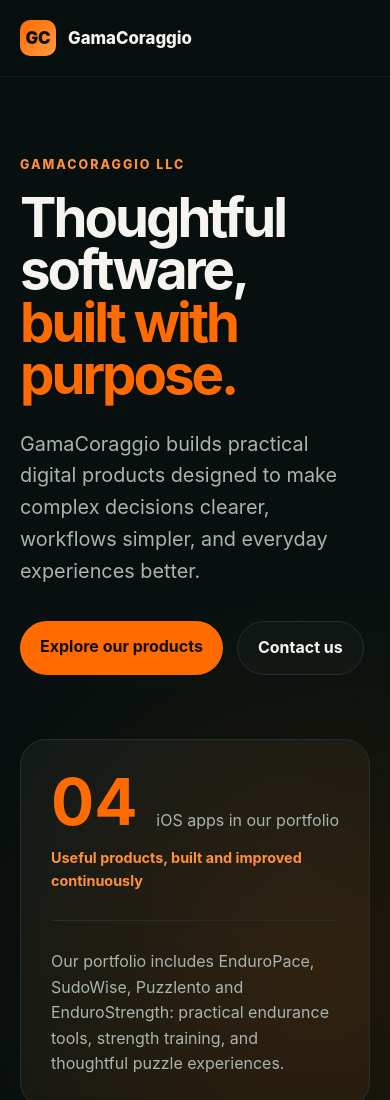
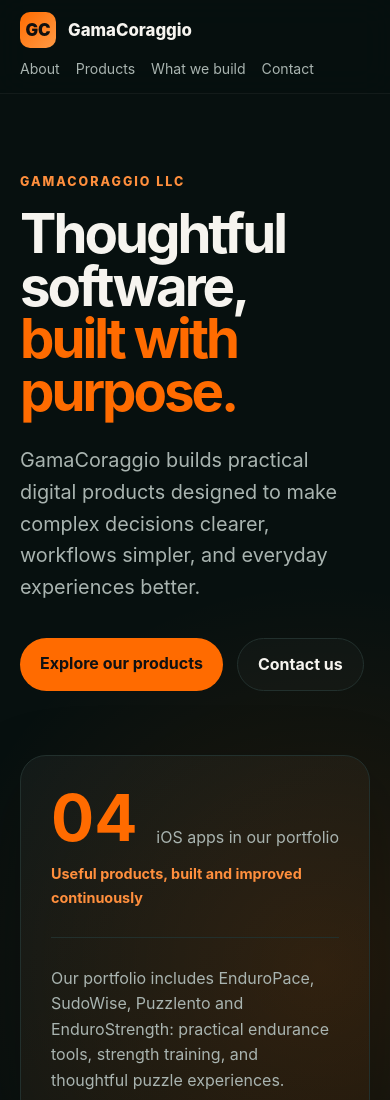
Before and after one commit to mmagriGH/gamacoraggio-site, a plain HTML site: page index.html in a window 390 px wide. Shown: the top 1100 px of the page. Drawn offline with Linux system fonts and the light colour scheme.

Commit message:
fix(site): keep mobile navigation visible and respect reduced motion

```diff
--- a/styles.css
+++ b/styles.css
@@ -106,10 +106,15 @@ footer{border-top:1px solid rgba(255,255,255,.05);padding:28px 0;color:var(--mut
 .footer-row{display:flex;justify-content:space-between;gap:24px;flex-wrap:wrap}
 .footer-row div{display:flex;gap:20px}
 @media (max-width:820px){
-  nav{display:none}
+  .nav{height:auto;min-height:76px;flex-wrap:wrap;gap:10px;padding:12px 0}
+  nav{display:flex;flex-wrap:wrap;gap:9px 16px;width:100%;font-size:.88rem}
   .hero{padding-top:78px}
   .hero-grid,.two-col,.product-card,.contact-card{grid-template-columns:1fr}
   .cards{grid-template-columns:1fr}
   h1{font-size:clamp(3rem,14vw,5rem)}
   .product-copy h2{font-size:2.7rem}
 }
+
+/* Keep all navigation visible to mobile visitors, keyboard users and VoiceOver. */
+a:focus-visible{outline:2px solid var(--accent-soft);outline-offset:4px;border-radius:4px}
+@media (prefers-reduced-motion: reduce){html{scroll-behavior:auto}.btn:hover{transform:none}}
```
